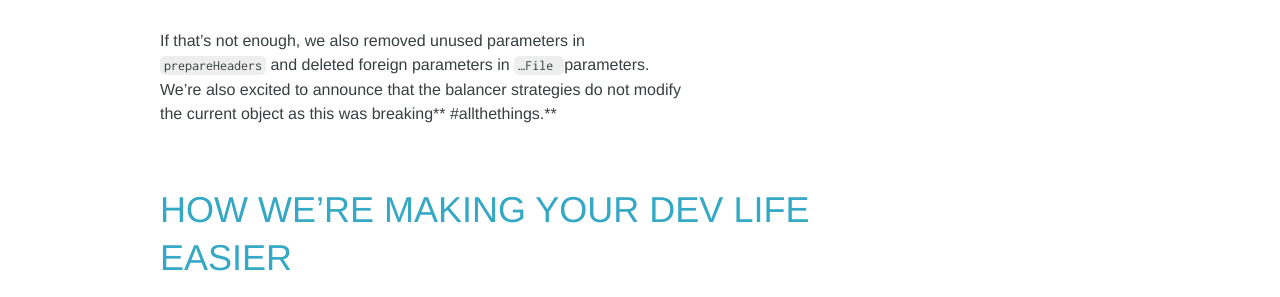
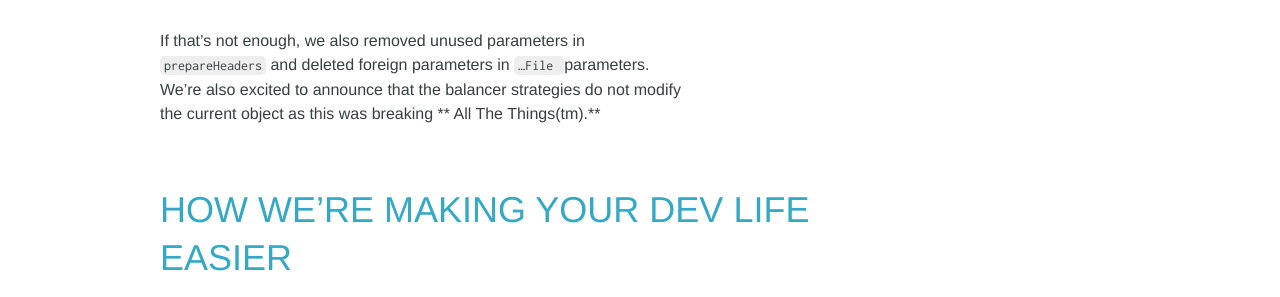
Before and after one commit to ExpressGateway/express-gateway.io, a Jekyll site: the page built from _posts/2018-03-12-express API gateway update 03112018.markdown, in a window 1280 px wide and 900 px high, scrolled down 1289 px. Shown: the part 204-501 px from the top of the window. Built offline with Jekyll 4.4.1, drawn with Linux system fonts in a browser that asks for light colours; nearby versions of some CDN libraries; some web fonts are replaced; comment, search, counter and statistics services are not loaded.

Commit message:
Updated Express Api Gateway Update 03112018

```diff
--- a/_posts/2018-03-12-express API gateway update 03112018.markdown
+++ b/_posts/2018-03-12-express API gateway update 03112018.markdown
@@ -36,7 +36,7 @@ We've already announced support for JSON Schema, but we've been working hard on
 
 Also, we improved JSON Schema for the `serviceEndpoint` with respect to `urls.` Specifically, we replaced some run time checks into the JSON Schema, specified using the right logger (`policy` instead of `logger`). In addition, we rearranged parameters so that the created `balancer` is constant (hopefully immutable).
 
-If that's not enough, we also removed unused parameters in `prepareHeaders` and deleted foreign parameters in `…File `parameters. We're also excited to announce that the balancer strategies do not modify the current object as this was breaking** #allthethings.**
+If that's not enough, we also removed unused parameters in `prepareHeaders` and deleted foreign parameters in `…File `parameters. We're also excited to announce that the balancer strategies do not modify the current object as this was breaking ** All The Things(tm).**
 
 ## How We're Making Your Dev Life Easier
 
```
